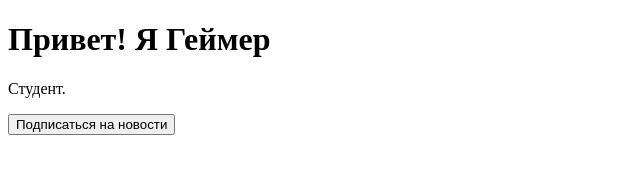
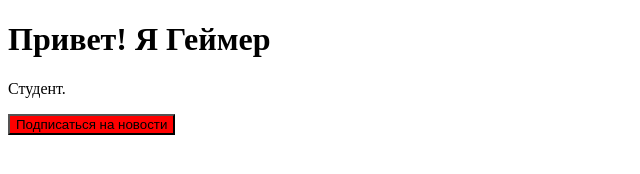
Before and after one commit to luckyjokela/projector, a plain HTML site: page index.html in a window 1280 px wide. Shown: the whole page, without its empty margins (0-640 px from the left). Drawn offline with Linux system fonts and the light colour scheme.

Commit message:
Изменён цвет кнопки

```diff
--- a/index.html
+++ b/index.html
@@ -6,6 +6,6 @@
   <body>
     <h1>Привет! Я Геймер</h1>
     <p>Студент.</p>
-    <button>Подписаться на новости</button>
+    <button style="background:red">Подписаться на новости</button>
   </body>
 </html>
```
